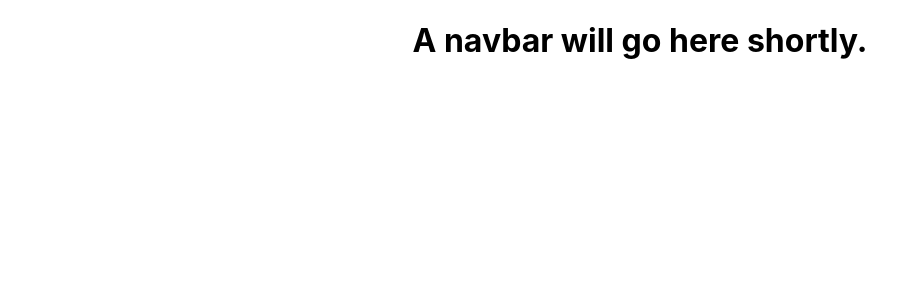
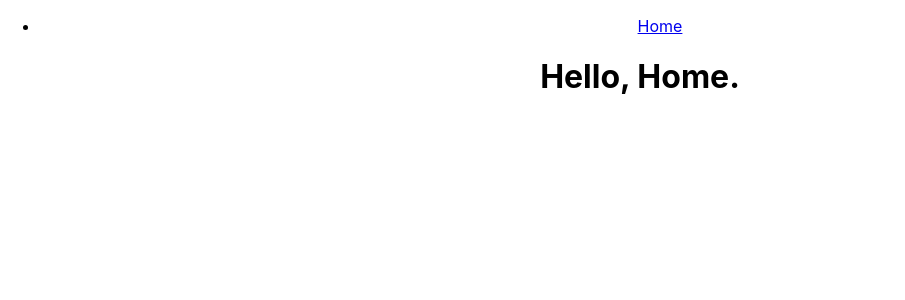
Before and after one commit to JRC404/react-digital-portfolio-demo, a React (Create React App) app: page / in a window 1280 px wide. Shown: the top 300 px of the page, without its empty margins (0-905 px from the left). Built offline with nearby package versions, Linux system fonts and the light colour scheme.

Commit message:
Router set up with one navigation link. Tested by adding /home instead of just / in link and route. Switch added to switch component on click of button. Step 3.

```diff
--- /dev/null
+++ b/src/Components/Home.js
@@ -0,0 +1,11 @@
+import React from 'react';
+
+const Home = () => {
+    return (
+        <div>
+            <h1>Hello, Home.</h1>
+        </div>
+    )
+}
+
+export default Home;
--- a/src/Components/Navbar.js
+++ b/src/Components/Navbar.js
@@ -1,12 +1,25 @@
 import React from 'react';
 // npm i react-router-dom
 import { BrowserRouter as Router, Switch, Link, Route } from 'react-router-dom';
+import Home from './Home';
 
 const Navbar = () => {
     return (
-        <div>
-            <h1>A navbar will go here shortly.</h1>
-        </div>
+        <Router>
+            <div>
+                <ul>
+                    <li>
+                        <Link to='/'>Home</Link>
+                    </li>
+                </ul>
+
+                <Switch>
+                    <Route exact path='/'>
+                        <Home />
+                    </Route>
+                </Switch>
+            </div>
+        </Router>
     )
 }
 
```
